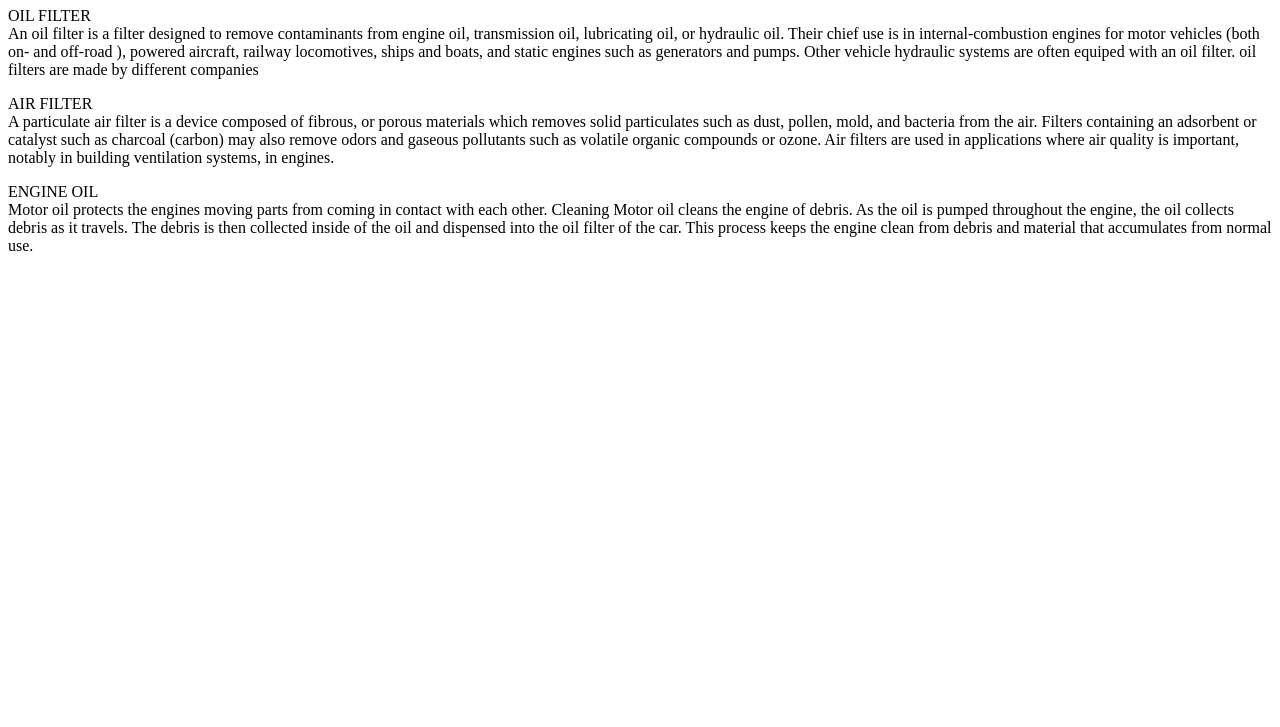
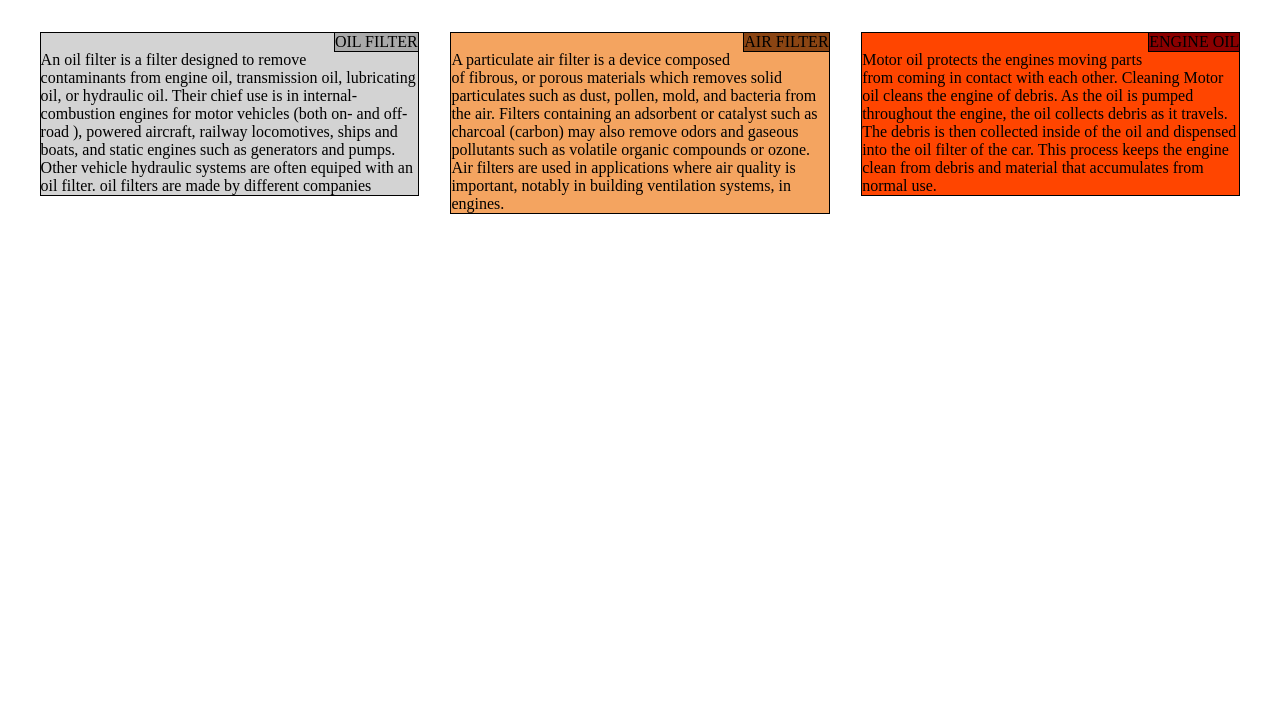
Before and after one commit to Zyan-Danish/module2-solution-, a plain HTML site: page index.html in a window 1280 px wide. Shown: the part 73-800 px from the top of the page. Drawn offline with Linux system fonts and the light colour scheme.

Commit message:
Update index.html

```diff
--- a/index.html
+++ b/index.html
@@ -3,7 +3,7 @@
 <head>
 	<meta charset="utf-8">
 	<title></title>
-	<link rel="stylesheet" type="text/css" href="css">
+	<link rel="stylesheet" type="text/css" href="css.css">
 </head>
 <body>
 	 <h1 class="heading"> OUR PRODUCTS </h1>
```
